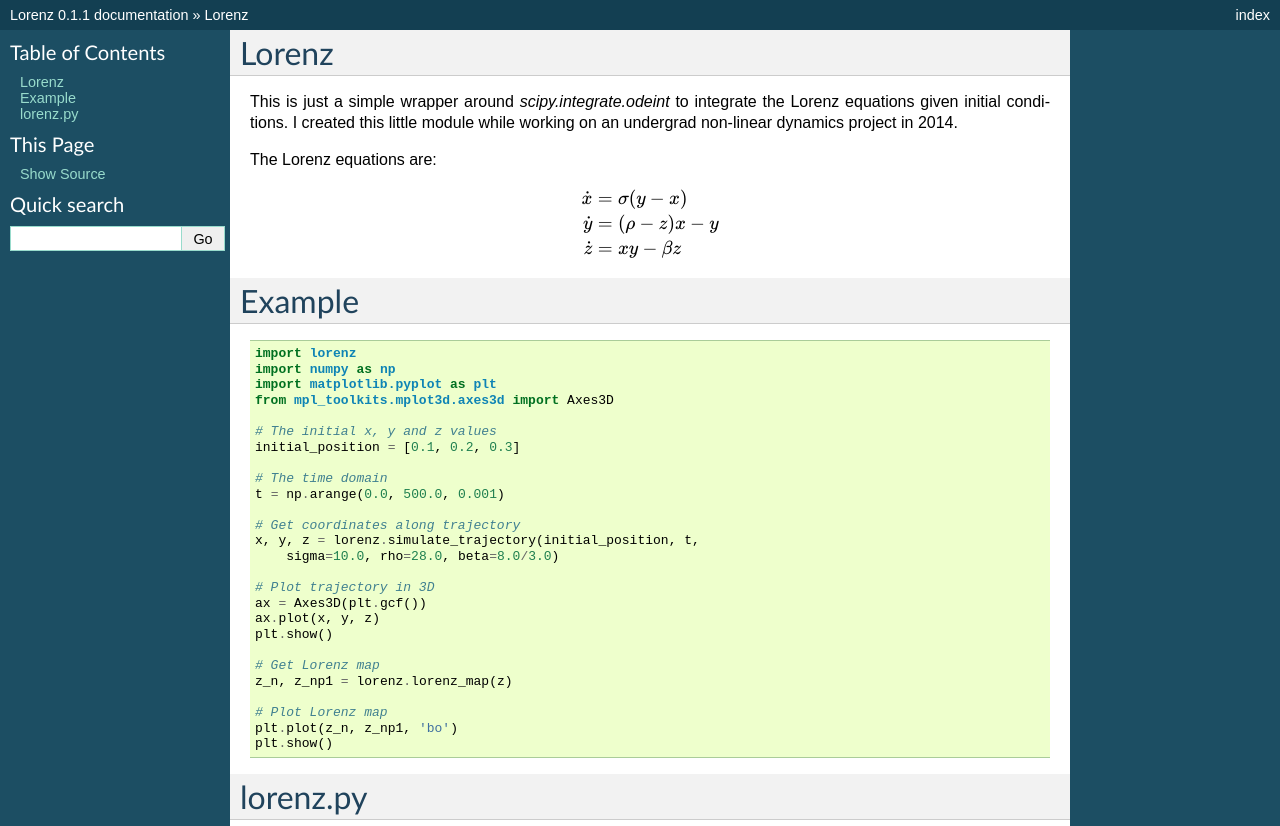
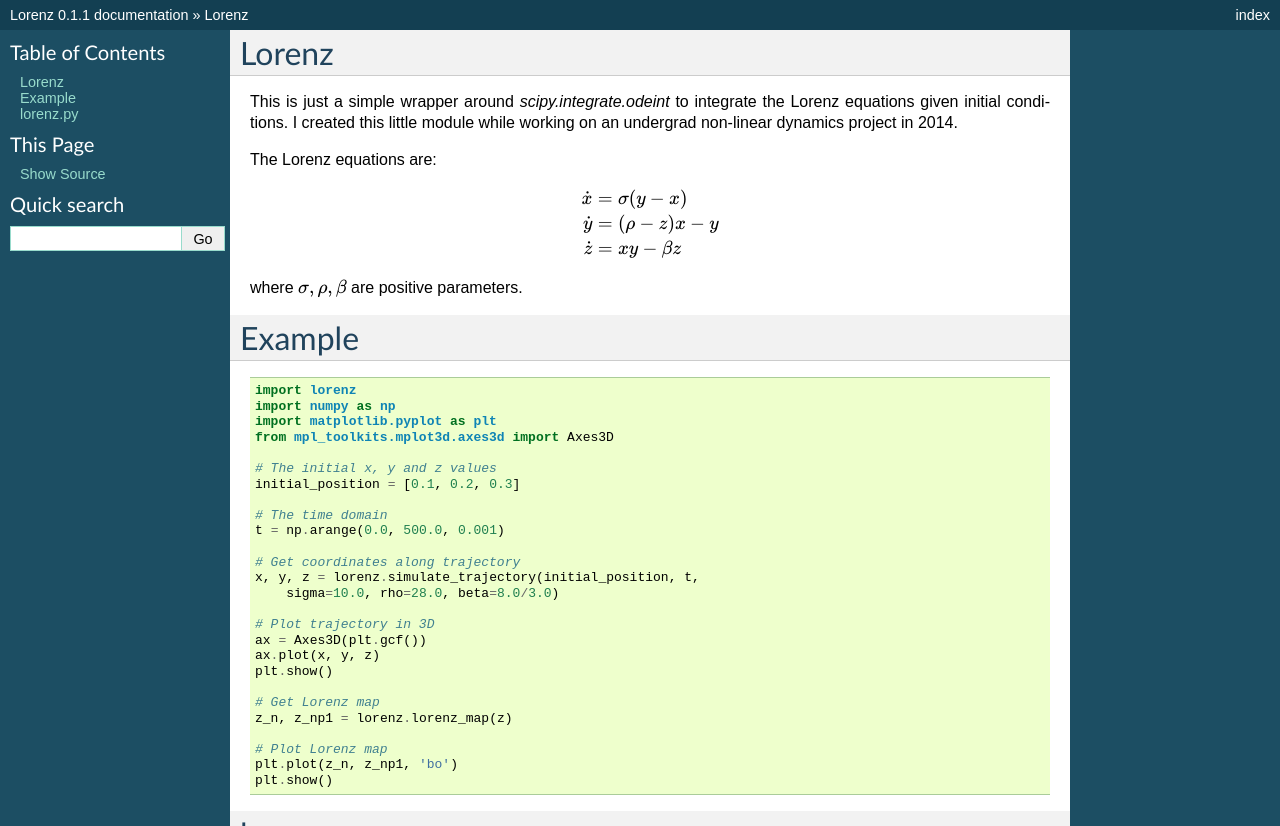
Before and after one commit to rcv-legado/lorenz, a Sphinx documentation site: the page built from docs/index.rst, in a window 1280 px wide, cut to the strip 0-826 px from the top of the page. Built offline with Sphinx 7.4.7, drawn with Linux system fonts in a browser that asks for light colours.

Commit message:
added mention of system parameters

```diff
--- a/docs/index.rst
+++ b/docs/index.rst
@@ -13,6 +13,9 @@ The Lorenz equations are:
     \dot{x}&=\sigma(y-x)\\
     \dot{y}&=(\rho-z)x-y\\
     \dot{z}&=xy-\beta z
+
+where :math:`\sigma, \rho, \beta` are positive parameters.
+
 
 Example
 =======
```
